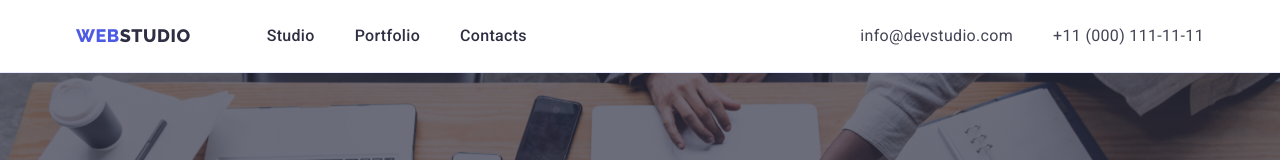
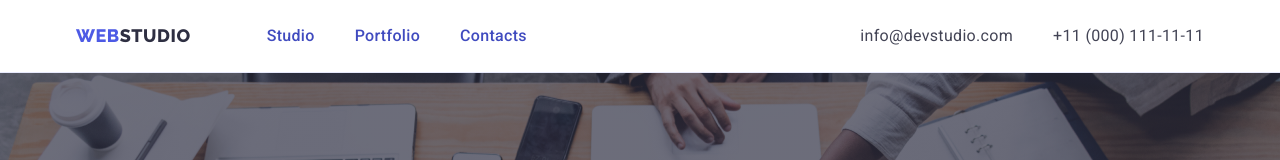
Before and after one commit to NataliiaBumbu/goit-markup-hw-05, a plain HTML site: page index.html in a window 1280 px wide. Shown: the top 160 px of the page. Drawn offline with nearby package versions, Linux system fonts and the light colour scheme.

Commit message:
HW-05-05

```diff
--- a/css/styles.css
+++ b/css/styles.css
@@ -137,6 +137,7 @@ body {
     padding: 24px 0;
     transition: color 250ms cubic-bezier(0.4, 0, 0.2, 1);
     position: relative;
+    color: #404bbf;
 
 }
 
--- a/cssportfolio/styles.css
+++ b/cssportfolio/styles.css
@@ -135,6 +135,7 @@ body {
     padding: 24px 0;
     transition: color 250ms cubic-bezier(0.4, 0, 0.2, 1);
     position: relative;
+    color: #404bbf;
 
 }
 
```
